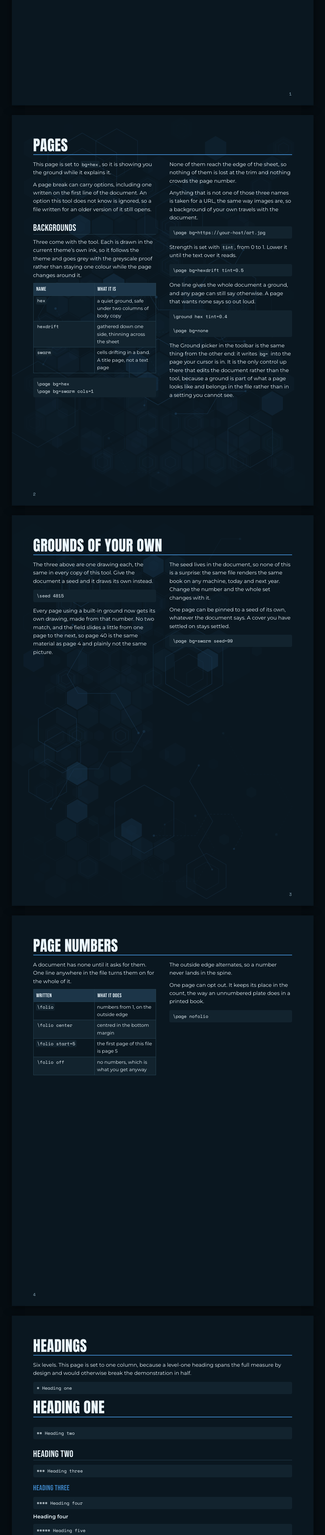
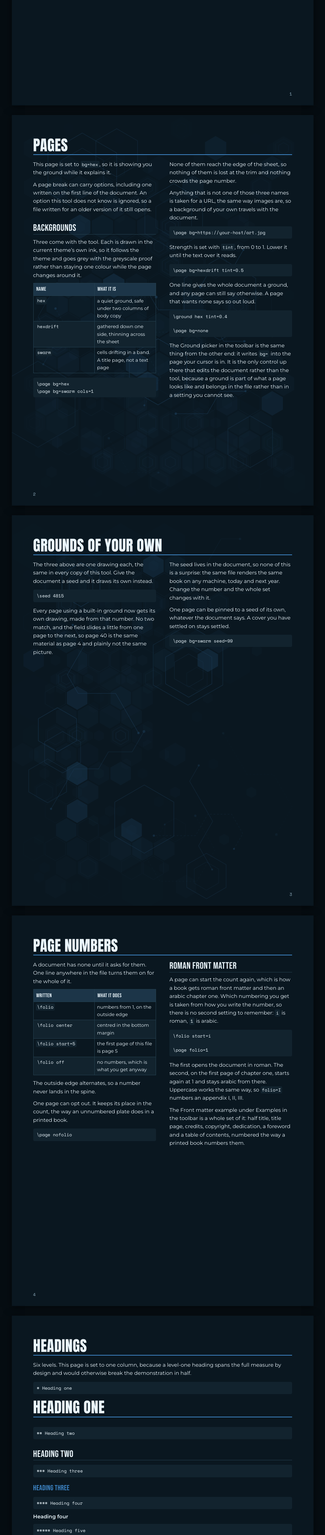
Before and after one commit to feralucce/20_Below, a Jekyll site: the page brew/reference.html, which Jekyll copies as it is, in a window 1280 px wide. Shown: the part 850-5000 px from the top of the page at 37% size, without its empty margins (200-1079 px from the left). Built offline with Jekyll 4.4.1, drawn with Linux system fonts in a browser that asks for light colours.

Commit message:
Brewery: roman folios, and an Examples menu
Roman front matter. A page can restart the count with folio=, and which
numbering you get is taken from how the number is written: folio=i is
roman, folio=1 is arabic. That is one idea rather than two, and it puts
the answer where you are already looking. \folio start=i opens a
document in roman, and folio=I numbers an appendix I, II, III. A roman
numeral that does not round-trip - iiii, or a word like mix - is
rejected rather than quietly renumbering the book from something it does
not mean.

The Examples menu loads the documents in brew/examples/. They have been
shipping in both builds with nothing able to open them: no file in the
repo referenced that directory except the two scripts that write into
it, so reaching one meant knowing the URL or digging through the install
directory. The list is written into index.html because static hosting
cannot list a directory, and the desktop build serves the same files the
same way.

An example is your work the moment it loads, so files.adopt() takes its
name and drops the file handle - Save then asks where to put it instead
of writing back over the copy that shipped. Loading over a document you
wrote asks first, and a fetch that fails says so in the status line
rather than blanking the editor.

The fetch carries a cache-buster. An example is asked for by hand and
read once, so caching it buys nothing and costs the thing that has bitten
this project before: an edited file sitting on disk, served correctly,
and never appearing. It cost twenty minutes again while testing this.

The front matter example now uses real roman numbering instead of the
arithmetic trick it opened with, and its foreword and contents pages show
their numerals the way a printed book does. Folio tracking eased from
.12em to .05em, because at .12em a roman numeral reads as v i i i.

Co-Authored-By: Claude Opus 5 <noreply@anthropic.com>

```diff
--- a/brew/brew.css
+++ b/brew/brew.css
@@ -384,7 +384,9 @@ button[aria-pressed="true"]{background:var(--ui-accent-dim); border-color:var(--
   z-index:2;
   font-family:var(--font-mono);
   font-size:8.5pt;
-  letter-spacing:.12em;
+  /* Loose enough to look set rather than typed, tight enough that a
+     roman numeral still reads as one word: viii, not v i i i. */
+  letter-spacing:.05em;
   color:var(--page-dim);
   print-color-adjust:exact; -webkit-print-color-adjust:exact;
 }
--- a/brew/render.js
+++ b/brew/render.js
@@ -10,6 +10,8 @@
  *   \page bg=hexdrift cols=1
  *   \page bg=https://your-host/cover.jpg tint=0.6
  *   \page nofolio
+ *   \page folio=i          restart the count here, in roman
+ *   \page folio=1          restart it here, in arabic
  *
  * Options apply to the page the marker STARTS. Unknown keys are
  * ignored, so adding new ones later cannot break old documents.
@@ -133,12 +135,64 @@ export function paginate(src) {
   return out;
 }
 
-/** How the document numbers its pages: { on, where, start }. */
+/* Roman numerals, for the front matter of a book.
+ *
+ * Which numbering a page uses is taken from how its number is written
+ * rather than from a separate switch: folio=i is roman and folio=1 is
+ * arabic. That is one idea instead of two, and it puts the answer in the
+ * place you are already looking. */
+const ROMAN = [[1000, 'm'], [900, 'cm'], [500, 'd'], [400, 'cd'], [100, 'c'],
+  [90, 'xc'], [50, 'l'], [40, 'xl'], [10, 'x'], [9, 'ix'], [5, 'v'],
+  [4, 'iv'], [1, 'i']];
+const ROMAN_DIGIT = { i: 1, v: 5, x: 10, l: 50, c: 100, d: 500, m: 1000 };
+
+function toRoman(n, upper) {
+  // Only ever used for front matter, which never runs past a few dozen
+  // pages. Anything a roman numeral cannot say is shown as itself.
+  if (!Number.isFinite(n) || n < 1 || n > 3999) return String(n);
+  let left = n;
+  let out = '';
+  for (const [value, sign] of ROMAN) {
+    while (left >= value) { out += sign; left -= value; }
+  }
+  return upper ? out.toUpperCase() : out;
+}
+
+function fromRoman(text) {
+  const t = text.toLowerCase();
+  let n = 0;
+  for (let i = 0; i < t.length; i++) {
+    const here = ROMAN_DIGIT[t[i]];
+    const next = ROMAN_DIGIT[t[i + 1]];
+    n += next && here < next ? -here : here;
+  }
+  return n;
+}
+
+/** Read a written page number: 12, -7, i, XIV. Null if it is neither. */
+function folioValue(text) {
+  const written = String(text === undefined ? '' : text).trim();
+  if (!written) return null;
+  if (/^-?\d+$/.test(written)) {
+    return { n: parseInt(written, 10), roman: false, upper: false };
+  }
+  if (/^[ivxlcdm]+$/i.test(written)) {
+    const n = fromRoman(written);
+    // Round-tripped, so xyz or iiii is rejected rather than quietly
+    // renumbering the book from something it does not mean.
+    if (n > 0 && toRoman(n, false) === written.toLowerCase()) {
+      return { n, roman: true, upper: written === written.toUpperCase() };
+    }
+  }
+  return null;
+}
+
+/** How the document numbers its pages: { on, where, from }. */
 function folioSettings(doc) {
   const on = !!doc.on && !doc.off;
   const where = doc.center ? 'center' : 'outside';
-  const start = parseInt(doc.start, 10);
-  return { on, where, start: Number.isFinite(start) ? start : 1 };
+  const from = folioValue(doc.start) || { n: 1, roman: false, upper: false };
+  return { on, where, from };
 }
 
 /* Grounds drawn for this document, kept between renders.
@@ -212,6 +266,10 @@ export function render(src, container, defaults = {}) {
   // attribute text saying the same handful of things.
   const rules = new Map();
 
+  // Runs through the whole document, so an unnumbered page still advances
+  // it and a page that restarts the count carries every page after it.
+  let count = folio.from;
+
   container.innerHTML = pages
     .map(({ options, body }, i) => {
       // Two columns unless the page asks for one. Not a tool setting:
@@ -254,9 +312,17 @@ export function render(src, container, defaults = {}) {
       let number = '';
       if (folio.on) {
         attrs.push(`data-folio="${folio.where}"`);
+        // A page can restart the count, which is how a book gets its
+        // roman front matter and then an arabic chapter one. Writing
+        // folio=i or folio=1 says both where the count resumes and which
+        // numbering it resumes in.
+        const restart = folioValue(options.folio);
+        if (restart) count = restart;
         if (!options.nofolio) {
-          number = `<div class="folio">${folio.start + i}</div>`;
+          const shown = count.roman ? toRoman(count.n, count.upper) : String(count.n);
+          number = `<div class="folio">${shown}</div>`;
         }
+        count = { n: count.n + 1, roman: count.roman, upper: count.upper };
       }
 
       if (styles.length) attrs.push(`style="${styles.join(';')}"`);
--- a/brew/sample.js
+++ b/brew/sample.js
@@ -250,6 +250,29 @@ export function guide() {
     F,
     B + 'page nofolio',
     F,
+    '',
+    '## Roman front matter',
+    '',
+    'A page can start the count again, which is how a book gets roman',
+    'front matter and then an arabic chapter one. Which numbering you',
+    'get is taken from how you write the number, so there is no second',
+    'setting to remember: ' + T + 'i' + T + ' is roman, ' + T + '1' + T + ' is arabic.',
+    '',
+    F,
+    B + 'folio start=i',
+    '',
+    B + 'page folio=1',
+    F,
+    '',
+    'The first opens the document in roman. The second, on the first',
+    'page of chapter one, starts again at 1 and stays arabic from there.',
+    'Uppercase works the same way, so ' + T + 'folio=I' + T + ' numbers an appendix',
+    'I, II, III.',
+    '',
+    'The Front matter example under Examples in the toolbar is a whole',
+    'set of it: half title, title page, credits, copyright, dedication,',
+    'a foreword and a table of contents, numbered the way a printed book',
+    'numbers them.',
     '',
     B + 'page cols=1',
     '',
```
Also changed, not shown: brew/examples/front-matter.md (+15 -16 lines), brew/files.js (+11 -0 lines), brew/index.html (+11 -0 lines), brew/main.js (+32 -0 lines).
